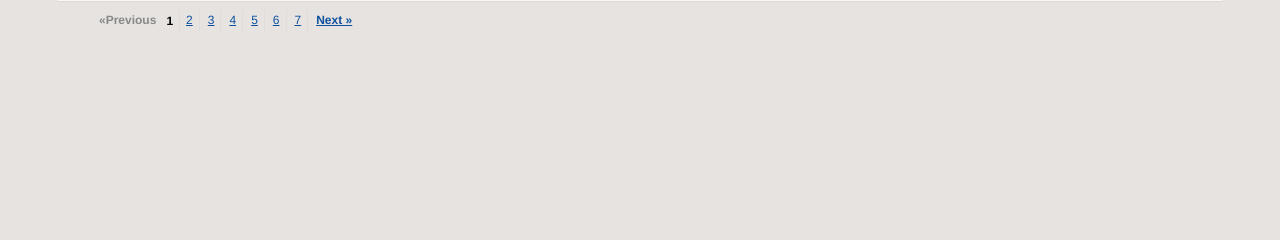
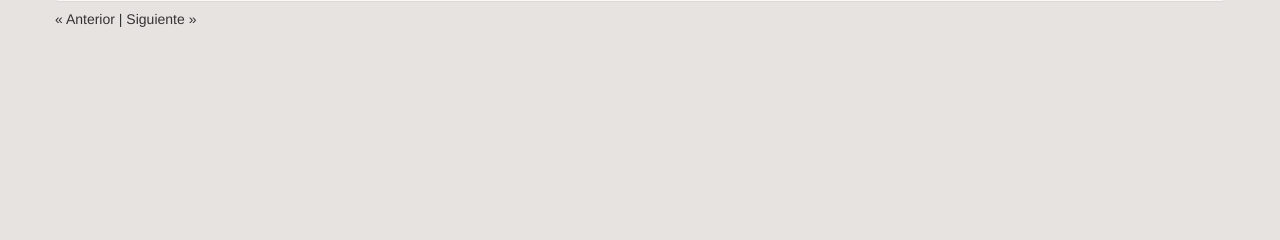
Before and after one commit to byronpenna/radiostereo, a CodeIgniter app: the page made by application/views/index/index.php in a window 1280 px wide. Shown: the part 220-460 px from the top of the page. Run offline with CodeIgniter, Linux system fonts and the light colour scheme; data that the repository does not hold is empty.

Commit message:
principal

```diff
--- a/application/views/ListaClientes/clientes.php
+++ b/application/views/ListaClientes/clientes.php
@@ -14,7 +14,7 @@
                 <div class="pull-right">
                 </div>
             </div>
-            <table class="table" >
+            <table id="resultados" class="table" >
                 <thead>
                     <tr class="filters">
                         <th><input type="text" class="form-control" placeholder="ID"></th>
@@ -28,15 +28,11 @@
                 </tbody>
             </table>
         </div>
-       <ul id="pagination-clean" class="pag">
-            <li class="previous-off">«Previous</li>
-            <li class="active">1</li>
-            <li><a href="#">2</a></li>
-            <li><a href="#">3</a></li>
-            <li><a href="#">4</a></li>
-            <li><a href="#">5</a></li>
-            <li><a href="#">6</a></li>
-            <li><a href="#">7</a></li>
-            <li class="next"><a href="#">Next »</a></li>
-        </ul>
+         <div style="border: 2px;" id="NavPosicion" class="pag"></div>
+          <script type="text/javascript">
+                    var pager = new Pager('resultados', 10);
+                    pager.init();
+                    pager.showPageNav('pager', 'NavPosicion');
+                    pager.showPage(1);
+                                    </script>
     </div>
```
